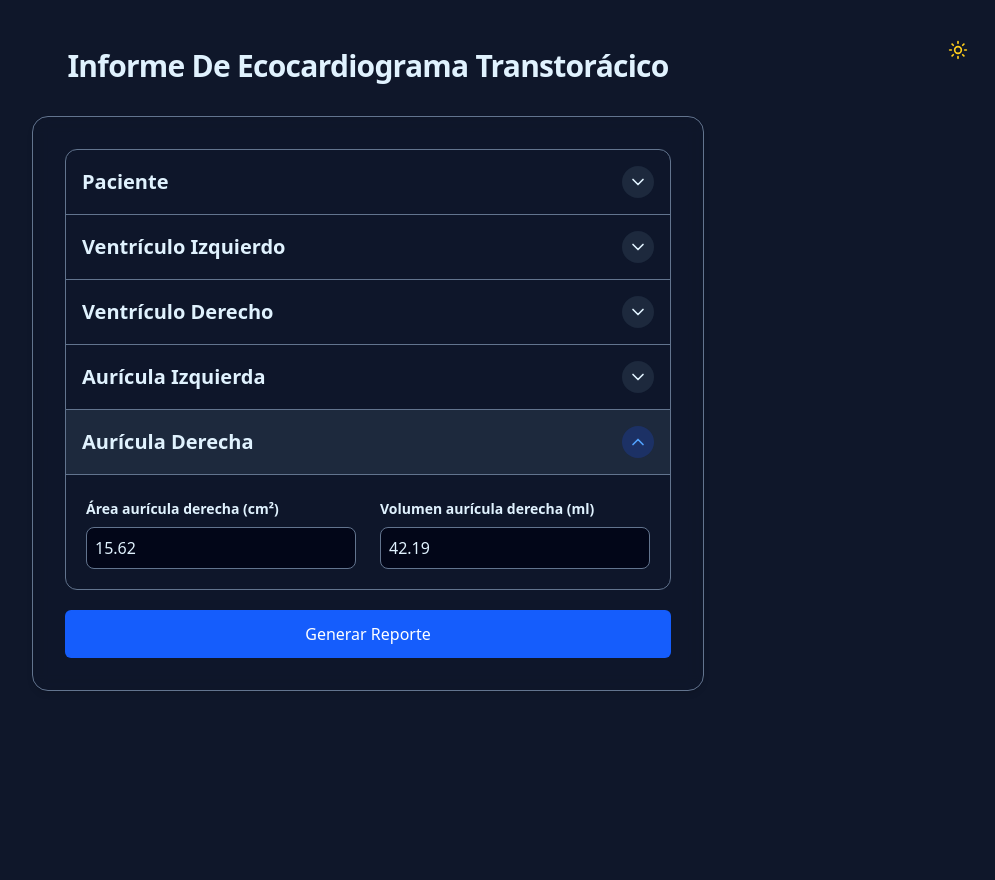
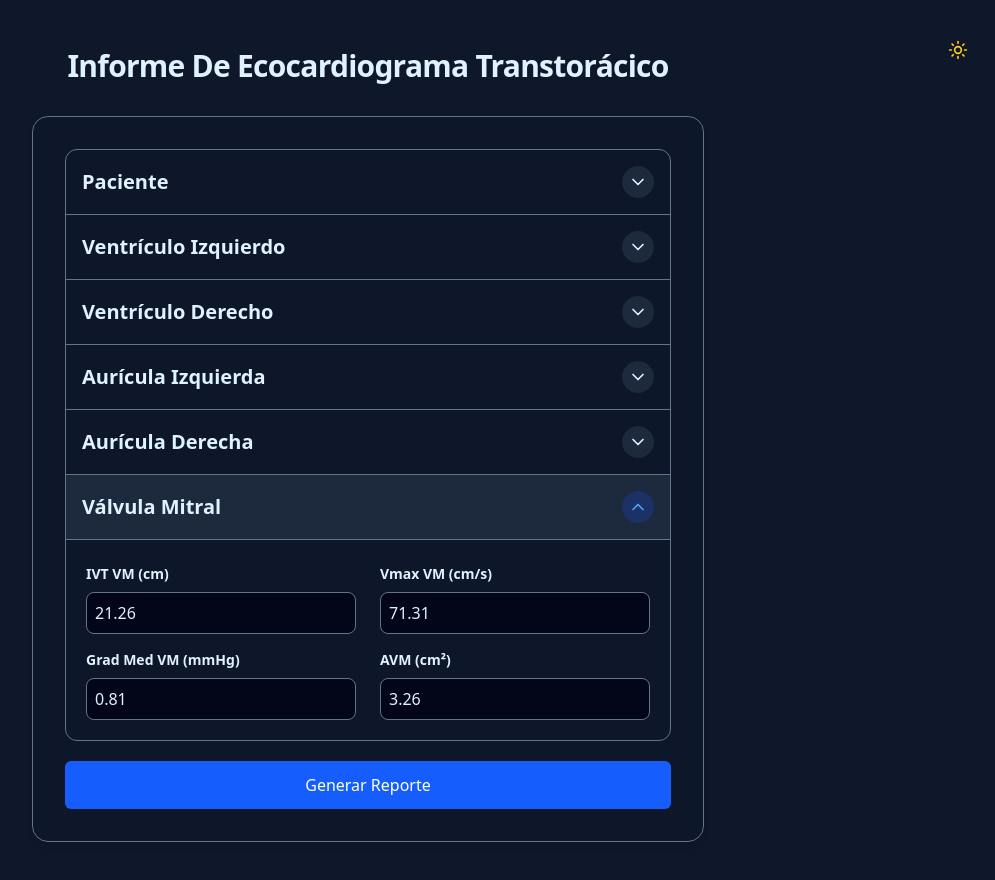
Before and after one commit to Vecttory/medical-reports, a Next.js app: page / in a window 1280 px wide. Shown: the top 880 px of the page, without its empty margins (272-1267 px from the left). Before the commit the page ends 800 px from the top, so only its background shows below. Built offline with nearby package versions, Linux system fonts and the light colour scheme.

Commit message:
section added, template updated, data injected

```diff
--- a/app/actions.js
+++ b/app/actions.js
@@ -57,6 +57,13 @@ export async function processReport(prevState, formData) {
   const rightAtriumData = {
     raa: parseFloat(formData.get("raa") || "0"),
     rav: parseFloat(formData.get("rav") || "0"),
+  };
+
+  const mitralValveData = {
+    mvvti: parseFloat(formData.get("mvvti") || "0"),
+    mvvmax: parseFloat(formData.get("mvvmax") || "0"),
+    mvmg: parseFloat(formData.get("mvmg") || "0"),
+    mva: parseFloat(formData.get("mva") || "0"),
   };
 
   // Basic validation (even though HTML5 handles most of it)
@@ -123,6 +130,9 @@ export async function processReport(prevState, formData) {
     // Right Atrium Calculations
     const { raa, rav } = rightAtriumData;
     const irav = rav / bsa;
+
+    // Mitral Valve Calculations
+    const { mvvti, mvvmax, mvmg, mva } = mitralValveData;
 
     // Format date to DD/MM/YYYY
     const [year, month, day] = patientData.date.split("-");
@@ -199,6 +209,12 @@ export async function processReport(prevState, formData) {
       raa: truncateDecimals(raa),
       // rav: truncateDecimals(rav), not used in the template
       irav: truncateDecimals(irav),
+
+      // Mitral Valve Data
+      mvvti: truncateDecimals(mvvti),
+      mvvmax: truncateDecimals(mvvmax),
+      mvmg: truncateDecimals(mvmg),
+      mva: truncateDecimals(mva),
     });
 
     const buf = doc.getZip().generate({
--- a/app/page.js
+++ b/app/page.js
@@ -87,7 +87,8 @@ export default function Home() {
     leftVentricle: false,
     rightVentricle: false,
     leftAtrium: false,
-    rightAtrium: true
+    rightAtrium: false,
+    mitralValve: true
   });
 
   // Scroll to the bottom of the page on initial load
@@ -797,7 +798,6 @@ export default function Home() {
             title="Aurícula Derecha"
             isOpen={openSections.rightAtrium}
             onToggle={() => toggleSection('rightAtrium')}
-            isLast={true}
           >
             <div className="grid grid-cols-1 sm:grid-cols-2 gap-x-6 gap-y-4">
               <div>
@@ -834,6 +834,81 @@ export default function Home() {
             </div>
           </AccordionSection>
 
+          {/* MITRAL VALVE SECTION */}
+          <AccordionSection
+            id="mitralValve"
+            title="Válvula Mitral"
+            isOpen={openSections.mitralValve}
+            onToggle={() => toggleSection('mitralValve')}
+            isLast={true}
+          >
+            <div className="grid grid-cols-1 sm:grid-cols-2 gap-x-6 gap-y-4">
+              <div>
+                {/* MVVTI: Mitral Valve Velocity Time Integral */}
+                <label htmlFor="mvvti" className="block text-sm font-bold mb-2">
+                  IVT VM (cm)
+                </label>
+                <input
+                  type="number"
+                  id="mvvti"
+                  name="mvvti"
+                  step="0.01"
+                  required
+                  defaultValue="21.26"
+                  className="scroll-mt-12 w-full px-2 py-2 border-1 border-slate-400 dark:border-slate-500 rounded-lg bg-white dark:bg-slate-950 focus:outline-none focus:ring-2 focus:ring-blue-500 focus:border-transparent transition-shadow"
+                />
+              </div>
+
+              <div>
+                {/* MVVMAX: Mitral Valve Maximum Velocity */}
+                <label htmlFor="mvvmax" className="block text-sm font-bold mb-2">
+                  Vmax VM (cm/s)
+                </label>
+                <input
+                  type="number"
+                  id="mvvmax"
+                  name="mvvmax"
+                  step="0.01"
+                  required
+                  defaultValue="71.31"
+                  className="scroll-mt-12 w-full px-2 py-2 border-1 border-slate-400 dark:border-slate-500 rounded-lg bg-white dark:bg-slate-950 focus:outline-none focus:ring-2 focus:ring-blue-500 focus:border-transparent transition-shadow"
+                />
+              </div>
+
+              <div>
+                {/* MVMG: Mitral Valve Mean Gradient */}
+                <label htmlFor="mvmg" className="block text-sm font-bold mb-2">
+                  Grad Med VM (mmHg)
+                </label>
+                <input
+                  type="number"
+                  id="mvmg"
+                  name="mvmg"
+                  step="0.01"
+                  required
+                  defaultValue="0.81"
+                  className="scroll-mt-12 w-full px-2 py-2 border-1 border-slate-400 dark:border-slate-500 rounded-lg bg-white dark:bg-slate-950 focus:outline-none focus:ring-2 focus:ring-blue-500 focus:border-transparent transition-shadow"
+                />
+              </div>
+
+              <div>
+                {/* MVA: Mitral Valve Area */}
+                <label htmlFor="mva" className="block text-sm font-bold mb-2">
+                  AVM (cm²)
+                </label>
+                <input
+                  type="number"
+                  id="mva"
+                  name="mva"
+                  step="0.01"
+                  required
+                  defaultValue="3.26"
+                  className="scroll-mt-12 w-full px-2 py-2 border-1 border-slate-400 dark:border-slate-500 rounded-lg bg-white dark:bg-slate-950 focus:outline-none focus:ring-2 focus:ring-blue-500 focus:border-transparent transition-shadow"
+                />
+              </div>
+            </div>
+          </AccordionSection>
+
           {/* Status messages */}
           {state?.error && (
             <div className="p-4 text-sm text-red-700 bg-red-50 dark:bg-red-950/30 dark:text-red-400 rounded-lg border border-red-200 dark:border-red-900/50 mb-6 mt-4">
```
Also changed, not shown: 1 other file (tests, documents, lock files or other folders).
